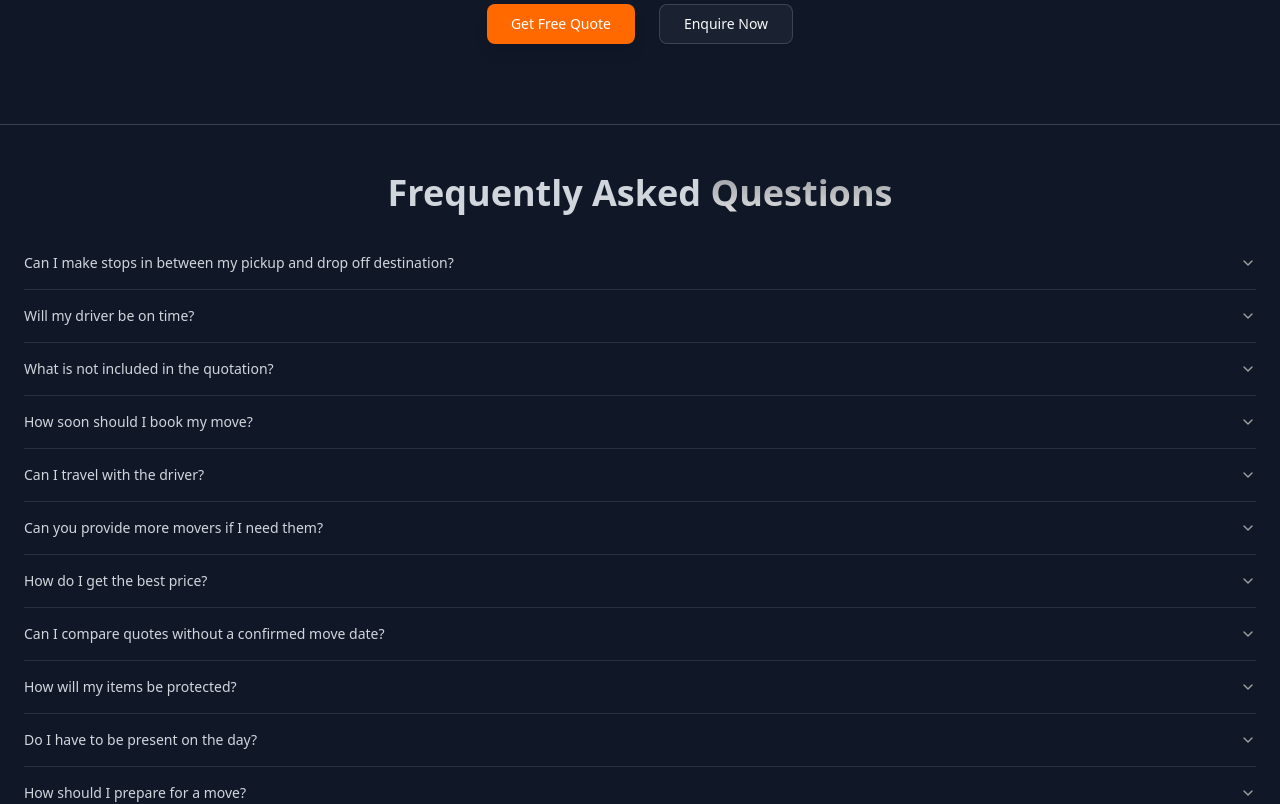
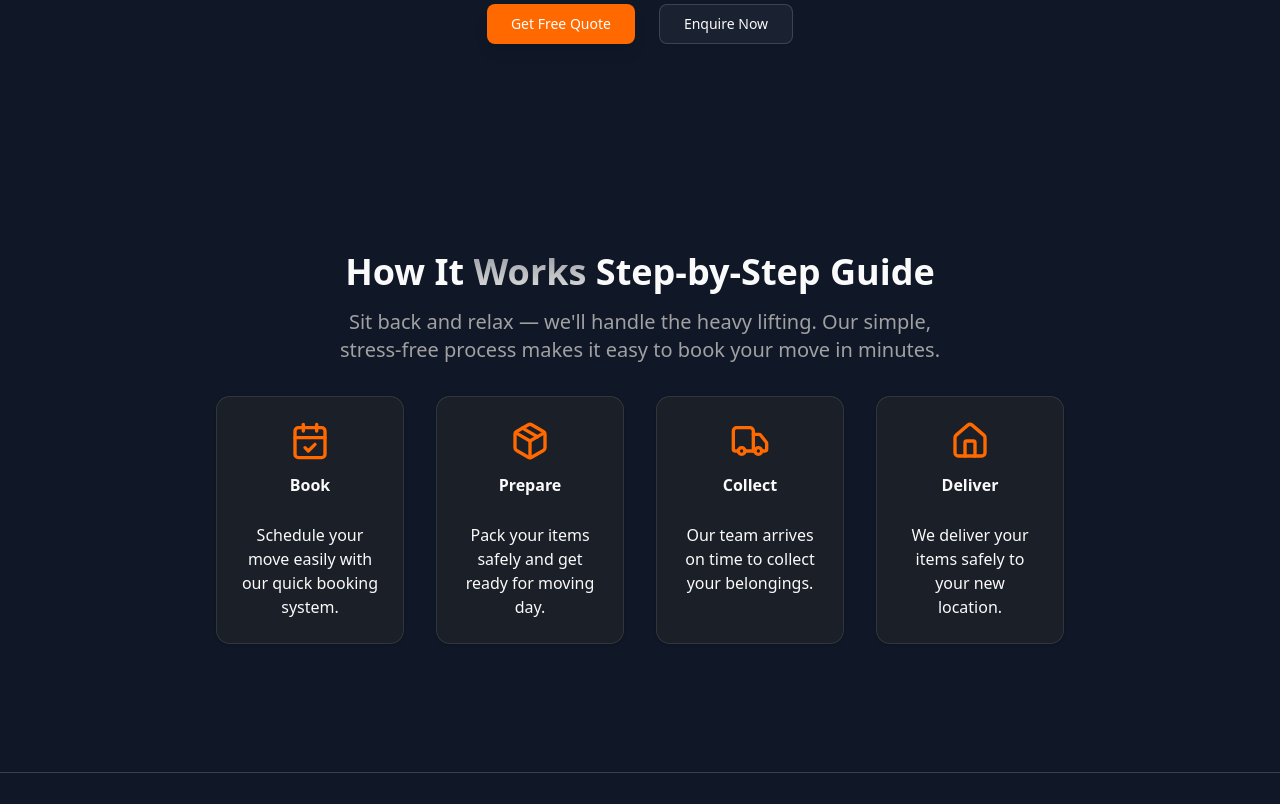
Before and after one commit to Mgphone/city-touch, a React (Vite) app in the folder CityTouch-Front/: page / in a window 1280 px wide. Shown: the part 420-1224 px from the top of the page. Built offline with nearby package versions, Linux system fonts and the light colour scheme.

Commit message:
add how-it-works component and faq style change

```diff
--- a/CityTouch-Front/src/App.tsx
+++ b/CityTouch-Front/src/App.tsx
@@ -4,13 +4,14 @@ import Footer from "./components/Footer";
 import { FAQ } from "./FAQ";
 import { HeroSection } from "./components/HeroSection";
 import { ScrollToTop } from "./components/ScrollToTop";
+import { HowItWorks } from "./components/HowItWorks";
 
 function App() {
   return (
     <>
       <NavBar />
-
       <HeroSection />
+      <HowItWorks />
       <FAQ />
       <Footer />
       <ScrollToTop />
--- a/CityTouch-Front/src/FAQ.tsx
+++ b/CityTouch-Front/src/FAQ.tsx
@@ -12,9 +12,9 @@ export const FAQ = () => {
   return (
     <section
       id="faq"
-      className="bg-gray-100 dark:bg-gray-900 text-gray-700 dark:text-gray-300 py-12 border-t border-gray-300 dark:border-gray-700"
+      className="bg-gray-100 dark:bg-gray-900 text-gray-700 dark:text-gray-300 border-t border-gray-300 dark:border-gray-700 py-24 px-6"
     >
-      <div className="container mx-auto px-6">
+      <div className="max-w-4xl mx-auto px-6">
         <h2 className="text-3xl md:text-4xl font-bold mb-6 text-center">
           Frequently Asked{" "}
           <span className="bg-gradient-to-b from-primary/60 to-primary text-transparent bg-clip-text">
--- /dev/null
+++ b/CityTouch-Front/src/components/HowItWorks.tsx
@@ -0,0 +1,73 @@
+import { Card, CardContent, CardHeader, CardTitle } from "./ui/card";
+import {
+  CalendarCheckIcon,
+  PackageIcon,
+  TruckIcon,
+  HomeIcon,
+} from "lucide-react";
+
+interface StepProps {
+  icon: React.ReactNode;
+  title: string;
+  description: string;
+}
+
+const steps: StepProps[] = [
+  {
+    icon: <CalendarCheckIcon className="h-10 w-10 text-orange-500" />,
+    title: "Book",
+    description: "Schedule your move easily with our quick booking system.",
+  },
+  {
+    icon: <PackageIcon className="h-10 w-10 text-orange-500" />,
+    title: "Prepare",
+    description: "Pack your items safely and get ready for moving day.",
+  },
+  {
+    icon: <TruckIcon className="h-10 w-10 text-orange-500" />,
+    title: "Collect",
+    description: "Our team arrives on time to collect your belongings.",
+  },
+  {
+    icon: <HomeIcon className="h-10 w-10 text-orange-500" />,
+    title: "Deliver",
+    description: "We deliver your items safely to your new location.",
+  },
+];
+
+export const HowItWorks = () => {
+  return (
+    <section
+      id="how-it-works"
+      className="bg-background dark:bg-gray-900 py-24 sm:py-32"
+    >
+      <div className="container mx-auto px-6 max-w-4xl text-center">
+        <h2 className="text-3xl md:text-4xl font-bold">
+          How It{" "}
+          <span className="bg-gradient-to-b from-primary/60 to-primary text-transparent bg-clip-text">
+            Works
+          </span>{" "}
+          Step-by-Step Guide
+        </h2>
+        <p className="md:w-3/4 mx-auto mt-4 mb-8 text-xl text-muted-foreground">
+          Sit back and relax — we'll handle the heavy lifting. Our simple,
+          stress-free process makes it easy to book your move in minutes.
+        </p>
+
+        <div className="grid grid-cols-1 md:grid-cols-2 lg:grid-cols-4 gap-8">
+          {steps.map(({ icon, title, description }: StepProps) => (
+            <Card key={title} className="bg-muted/50">
+              <CardHeader>
+                <CardTitle className="grid gap-4 place-items-center">
+                  {icon}
+                  {title}
+                </CardTitle>
+              </CardHeader>
+              <CardContent>{description}</CardContent>
+            </Card>
+          ))}
+        </div>
+      </div>
+    </section>
+  );
+};
```
